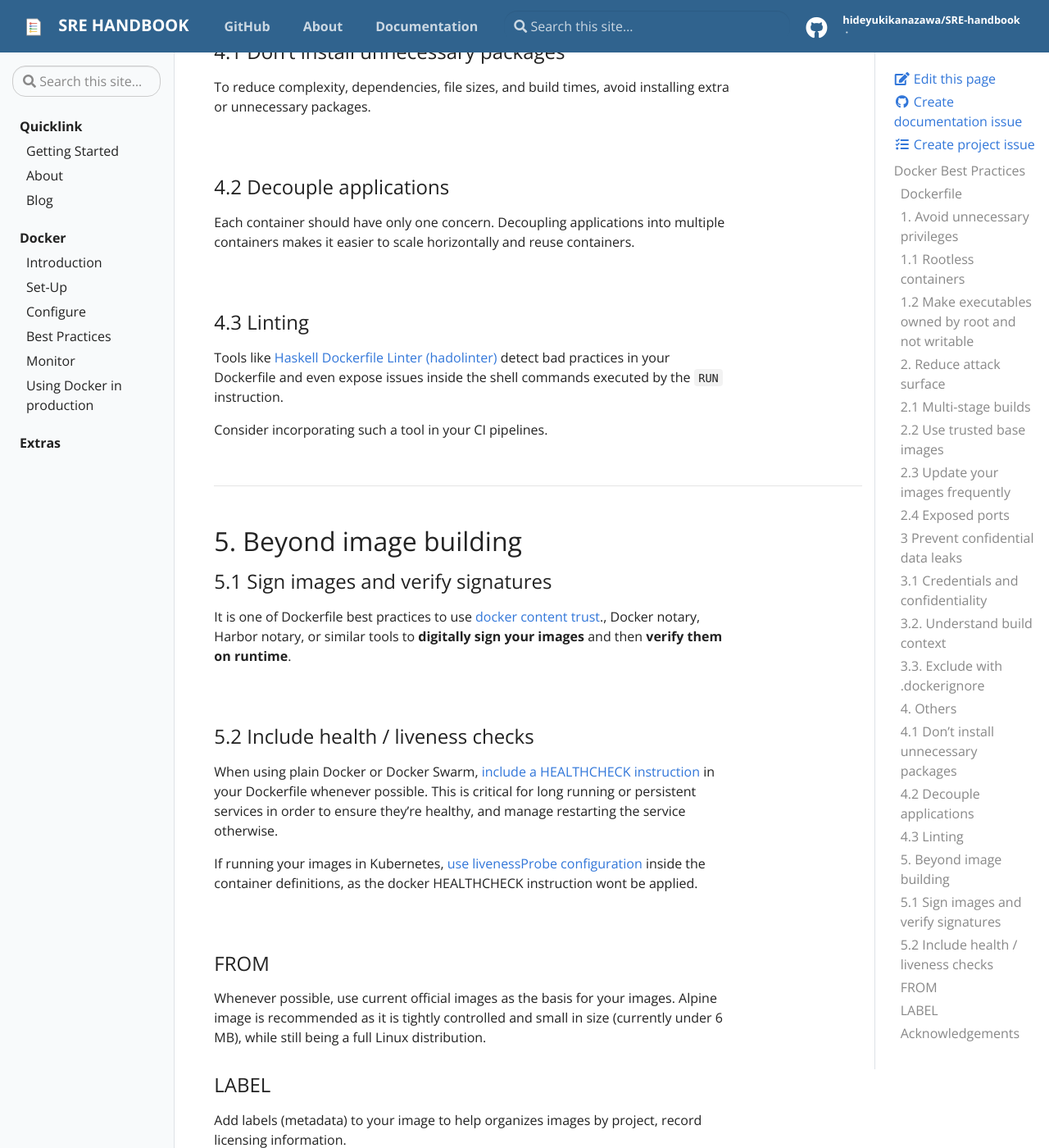
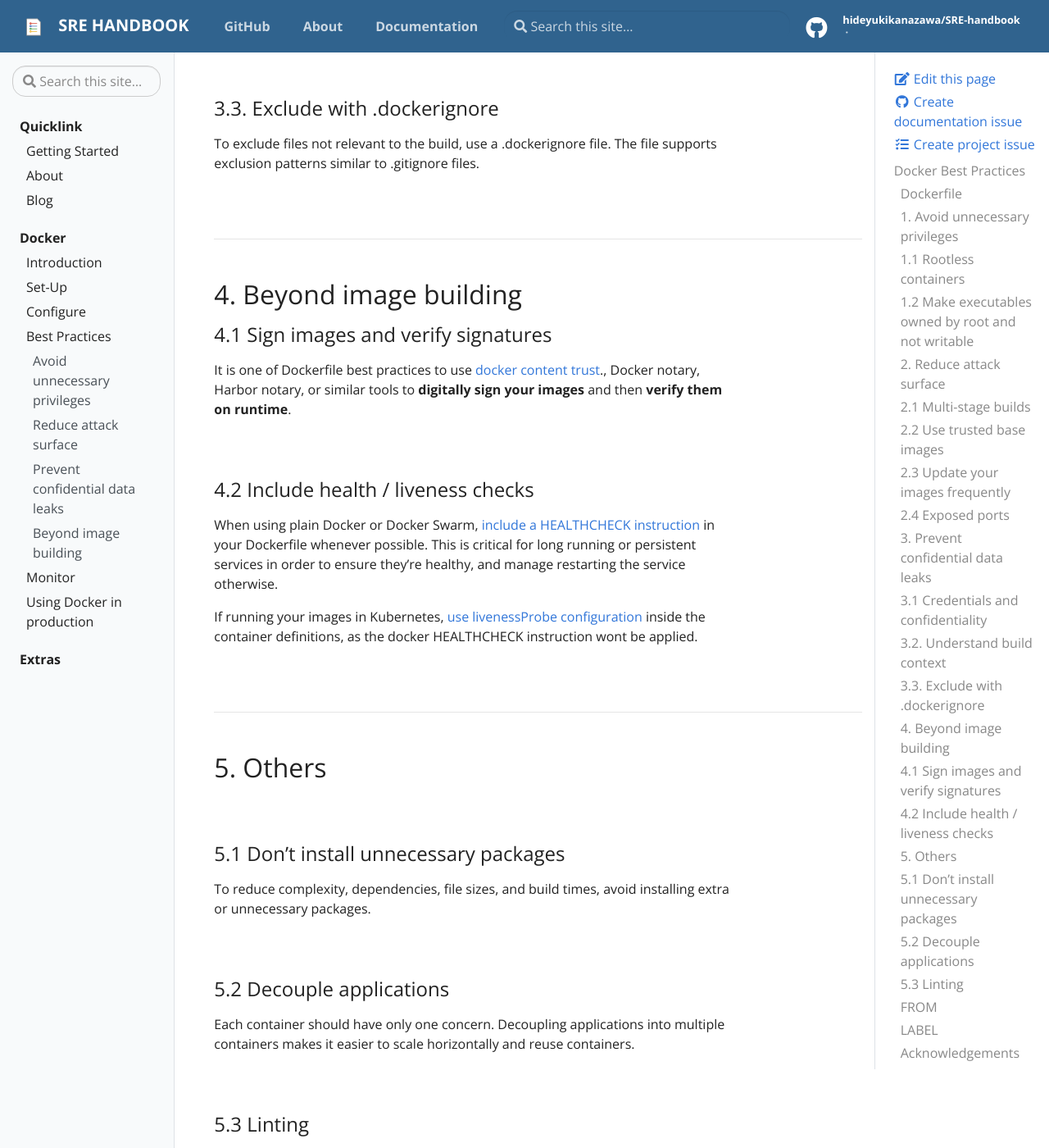
Before and after one commit to hideyk/SRE-handbook, a Jekyll site: the page built from docs/_docs/docker/best_practices.md, in a window 1280 px wide and 1400 px high, scrolled down 4144 px. Shown: the whole window at 82% size. Built offline with Jekyll 4.4.1, drawn with Linux system fonts in a browser that asks for light colours; some of the changed text lies outside the part shown.

Commit message:
[21/11/2021] Enhancement #4

```diff
--- a/docs/_data/toc.yml
+++ b/docs/_data/toc.yml
@@ -33,6 +33,15 @@
       url: "docs/docker/configure"
     - title: "Best Practices"
       url: "docs/docker/best_practices"
+      children:
+        - title: "Avoid unnecessary privileges"
+          url: "docs/docker/best_practices#1-avoid-unnecessary-privileges"
+        - title: "Reduce attack surface"
+          url: "docs/docker/best_practices#2-reduce-attack-surface"
+        - title: "Prevent confidential data leaks"
+          url: "docs/docker/best_practices#3-prevent-confidential-data-leaks"
+        - title: "Beyond image building"
+          url: "docs/docker/best_practices#4-beyond-image-building"
     - title: "Monitor"
       url: "docs/docker/monitor"
     - title: "Using Docker in production"
--- a/docs/_docs/docker/best_practices.md
+++ b/docs/_docs/docker/best_practices.md
@@ -18,9 +18,13 @@ Docker builds images automatically by reading the instructions from a `Dockerfil
 
 A Docker image consists of read-only layers each of which represents a Dockerfile instruction. Layers are stacked and each one is a delta of the changes from the previous layer.
 
+<br>
+
 ---
 
 ## 1. Avoid unnecessary privileges
+
+<br>
 
 ### 1.1 Rootless containers
 A recent report highlighted that 58% of images are running the container entrypoint as **root (UID 0)**.
@@ -38,10 +42,16 @@ This will block the executing user from modifying existing binaries or scripts.
 
 The *app* user only needs execution permissions on the file, **not ownership**.
 
+<br><br>
+
+---
+
 ## 2. Reduce attack surface
 It is a Dockerfile best practice to **keep the images minimal**.
 
 Avoid including unnecessary packages or exposing ports to reduce the attack surface. The most components you include, the most exposed your system will be and the harder it is to maintain.
+
+<br>
 
 ### 2.1 Multi-stage builds
 [Multi-stage builds](https://docs.docker.com/develop/develop-images/multistage-build/) allow you to drastically reduce the size of your final image, without struggling to reduce the number of itermediate layers and files.
@@ -52,7 +62,10 @@ By leveraging build cache, you may order layers from the less frequently changed
 - Generate your application
 
 Example for a Go application could look like:
+
 ![](static/docker-go-dockerfile.PNG)
+
+<br>
 
 ### 2.2 Use trusted base images
 Building on top of untrusted or unmaintained images will inherit all of the problems and vulnerabilities from that image into your containers.
@@ -60,6 +73,7 @@ Building on top of untrusted or unmaintained images will inherit all of the prob
 - Prefer *verified* and *official* images from trusted repositories
 - Sometimes the *official* images might not be the **better fit**, in regards to security and minimalism. For example, the [bitnami/node](https://hub.docker.com/r/bitnami/node/) image offers customized versions on top of a minideb distribution as compared to the [official node image](https://hub.docker.com/_/node)
 
+<br>
 
 ### 2.3 Update your images frequently
 Define a versioning strategy
@@ -67,14 +81,16 @@ Define a versioning strategy
 - **Plan in advance**: be ready to drop old versions and migrate before your base image version reaches end of life support
 - **Rebuild your own images periodically** with a similar strategy to get the latest packages from the base images.
 
+<br>
+
 ### 2.4 Exposed ports
 Expose only the ports that your application needs and avoid exposting ports like SSH (22). You may run `docker run --publish-all` to expose all ports for connections, if you're confident with the `EXPOSE` commands in Dockerfile.
 
-<br>
+<br><br>
 
 ---
 
-## 3 Prevent confidential data leaks
+## 3. Prevent confidential data leaks
 
 <br>
 
@@ -102,47 +118,48 @@ By intentionally specifying the build context, we exclude unnecessary files and
 ### 3.3. Exclude with .dockerignore
 To exclude files not relevant to the build, use a .dockerignore file. The file supports exclusion patterns similar to .gitignore files.
 
-<br>
+<br><br>
 
 ---
 
-## 4. Others
+## 4. Beyond image building
+
+### 4.1 Sign images and verify signatures
+It is one of Dockerfile best practices to use [docker content trust](https://docs.docker.com/engine/security/trust/)., Docker notary, Harbor notary, or similar tools to **digitally sign your images** and then **verify them on runtime**.
 
 <br>
 
-### 4.1 Don't install unnecessary packages
+### 4.2 Include health / liveness checks
+When using plain Docker or Docker Swarm, [include a HEALTHCHECK instruction](https://docs.docker.com/engine/reference/builder/#healthcheck) in your Dockerfile whenever possible. This is critical for long running or persistent services in order to ensure they're healthy, and manage restarting the service otherwise.
+
+If running your images in Kubernetes, [use livenessProbe configuration](https://kubernetes.io/docs/tasks/configure-pod-container/configure-liveness-readiness-startup-probes/) inside the container definitions, as the docker HEALTHCHECK instruction wont be applied.
+
+<br><br>
+
+---
+
+## 5. Others
+
+<br>
+
+### 5.1 Don't install unnecessary packages
 To reduce complexity, dependencies, file sizes, and build times, avoid installing extra or unnecessary packages.
 
 <br>
 
-### 4.2 Decouple applications
+### 5.2 Decouple applications
 Each container should have only one concern. Decoupling applications into multiple containers makes it easier to scale horizontally and reuse containers.
 
 <br>
 
-### 4.3 Linting
+### 5.3 Linting
 Tools like [Haskell Dockerfile Linter (hadolinter)](https://github.com/hadolint/hadolint) detect bad practices in your Dockerfile and even expose issues inside the shell commands executed by the `RUN` instruction.
 
 Consider incorporating such a tool in your CI pipelines.
 
-<br>
-
----
-
-## 5. Beyond image building
-
-### 5.1 Sign images and verify signatures
-It is one of Dockerfile best practices to use [docker content trust](https://docs.docker.com/engine/security/trust/)., Docker notary, Harbor notary, or similar tools to **digitally sign your images** and then **verify them on runtime**.
-
-<br>
-
-### 5.2 Include health / liveness checks
-When using plain Docker or Docker Swarm, [include a HEALTHCHECK instruction](https://docs.docker.com/engine/reference/builder/#healthcheck) in your Dockerfile whenever possible. This is critical for long running or persistent services in order to ensure they're healthy, and manage restarting the service otherwise.
-
-If running your images in Kubernetes, [use livenessProbe configuration](https://kubernetes.io/docs/tasks/configure-pod-container/configure-liveness-readiness-startup-probes/) inside the container definitions, as the docker HEALTHCHECK instruction wont be applied.
+<br><br>
 
 
-<br>
 
 ### FROM
 Whenever possible, use current official images as the basis for your images. Alpine image is recommended as it is tightly controlled and small in size (currently under 6 MB), while still being a full Linux distribution.
```
Also changed, not shown: docs/_docs/docker/common_commands.md (added, +103 -0 lines), docs/_docs/docker/setup.md (+1 -1 lines).
